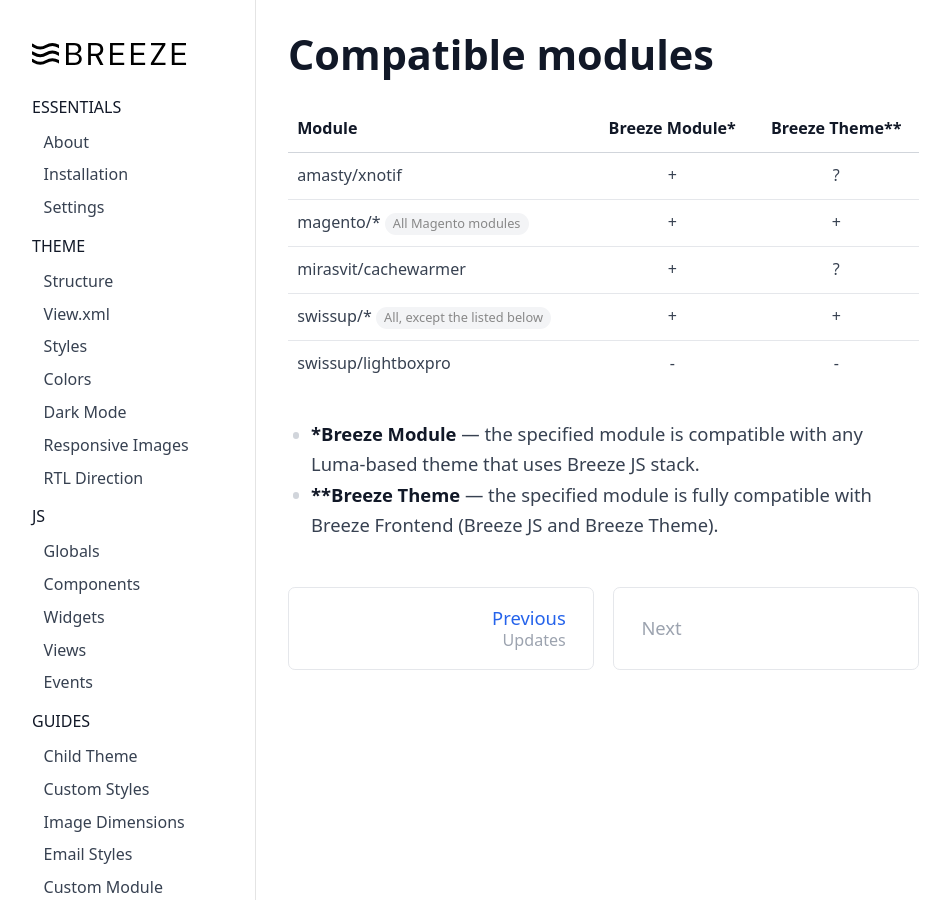
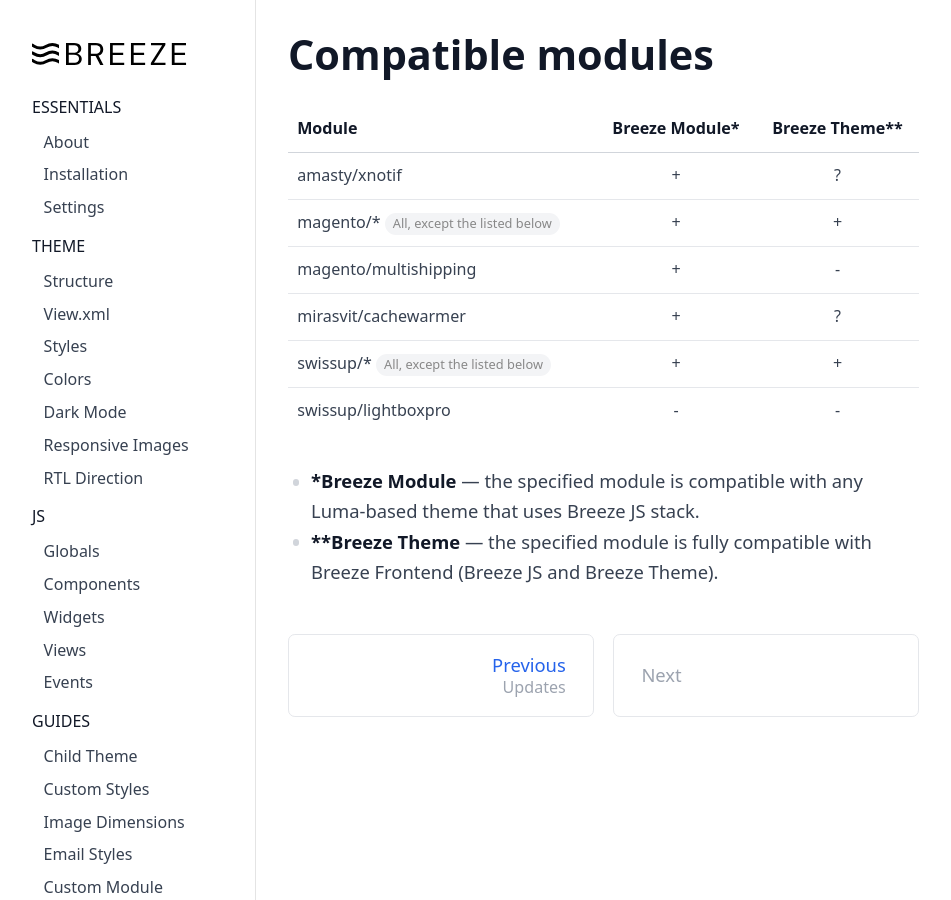
Before and after one commit to breezefront/breezefront.com, a Jekyll site: the page built from collections/_misc/compatible-modules.md, in a window 1280 px wide. Shown: the whole page, without its empty margins (0-951 px from the left). Built offline with Jekyll 4.4.1, drawn with Linux system fonts in a browser that asks for light colours.

Commit message:
Update compatible modules

```diff
--- a/collections/_misc/compatible-modules.md
+++ b/collections/_misc/compatible-modules.md
@@ -10,7 +10,8 @@ order: 100
 Module                        | Breeze Module*  | Breeze Theme**
 ------------------------------|:---------------:|:------------:
 amasty/xnotif                 | +               | ?
-magento/\* *All Magento modules*{:.badge} | +   | +
+magento/\* *All, except the listed below*{:.badge} | +   | +
+magento/multishipping         | +               | -
 mirasvit/cachewarmer          | +               | ?
 swissup/\* *All, except the listed below*{:.badge} | +     | +
 swissup/lightboxpro           | -               | -
```
